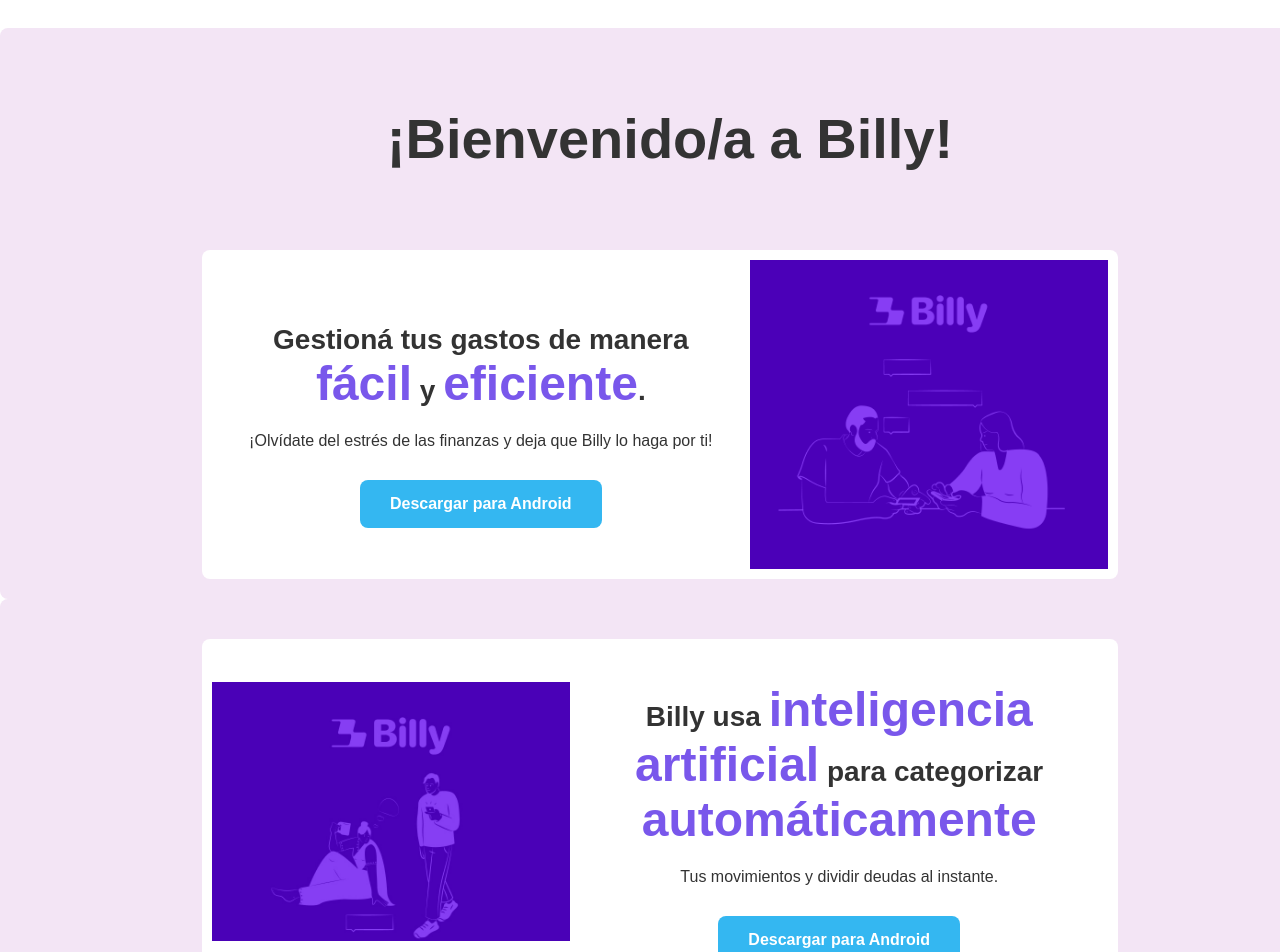
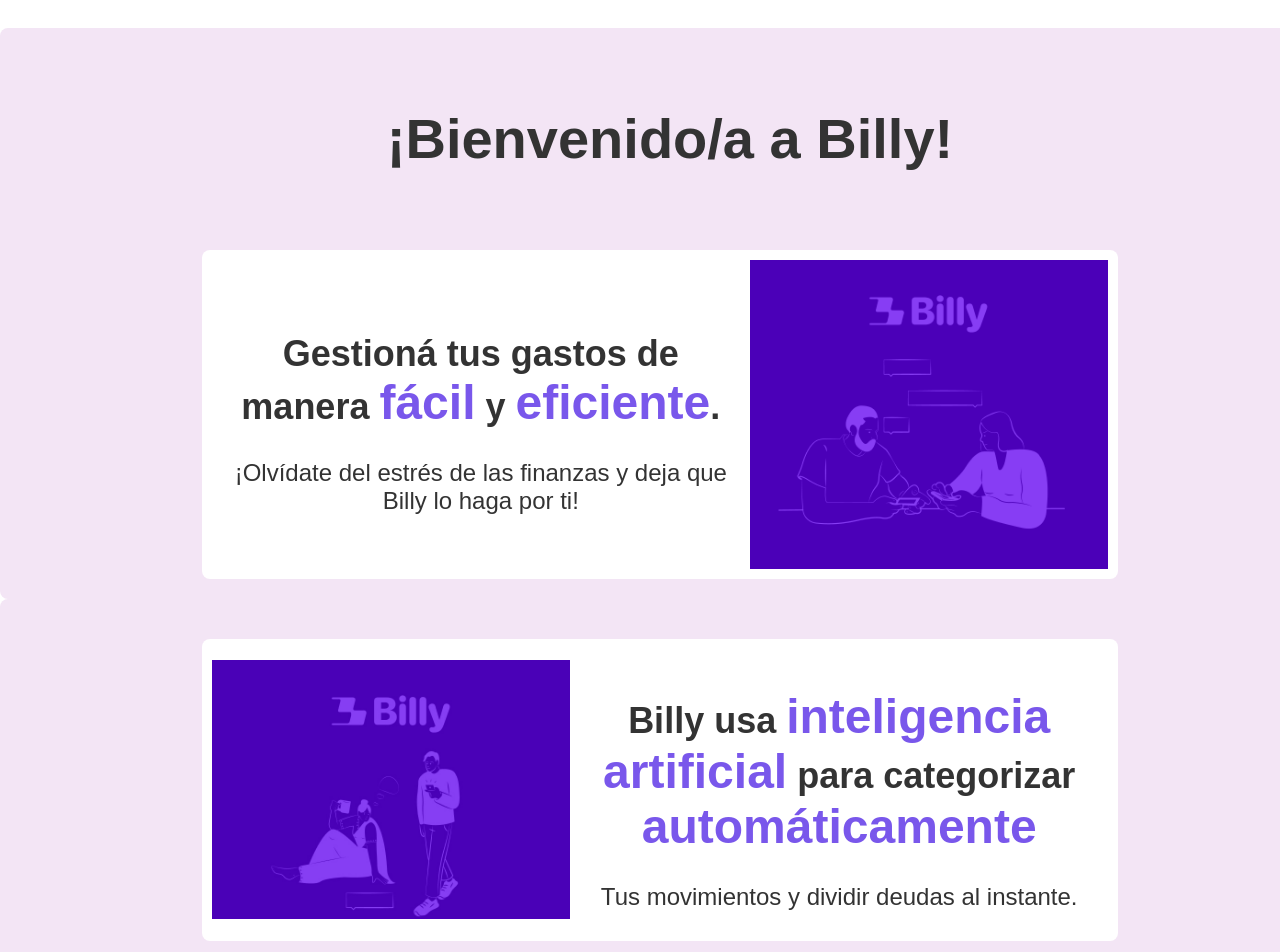
Before and after one commit to felitba/BillyWeb, a Vue app: page / in a window 1280 px wide. Shown: the top 952 px of the page. Built offline with nearby package versions, Linux system fonts and the light colour scheme.

Commit message:
Update HomeView.vue

```diff
--- a/src/views/HomeView.vue
+++ b/src/views/HomeView.vue
@@ -17,8 +17,6 @@
           <div class="text-container">
             <h2>Gestioná tus gastos de manera <strong class="highlight-text">fácil</strong> y <strong class="highlight-text">eficiente</strong>.</h2>
             <p>¡Olvídate del estrés de las finanzas y deja que Billy lo haga por ti!</p>
-
-            <Download platforms="android" />
           </div>
           <img class="image-container" src="@/assets/billy/billy-signup.png" alt="Beneficios" />
         </section>
@@ -33,10 +31,11 @@
           <div class="text-container">
             <h2>Billy usa <strong class="highlight-text">inteligencia artificial</strong> para categorizar <strong class="highlight-text">automáticamente</strong></h2>
             <p>Tus movimientos y dividir deudas al instante.</p>
-            <Download platforms="android" />
           </div>
         </section>
       </div>
+      <Download platforms="android" />
+
     </div>
 
   </main>
@@ -96,12 +95,12 @@
 }
 
 .benefits-section h2 {
-  font-size: 28px;
+  font-size: 36px;
   margin-bottom: 5px;
 }
 
 .benefits-section p {
-  font-size: 16px;
+  font-size: 24px;
   font-weight: normal;
   margin-bottom: 10px;
 }
```
